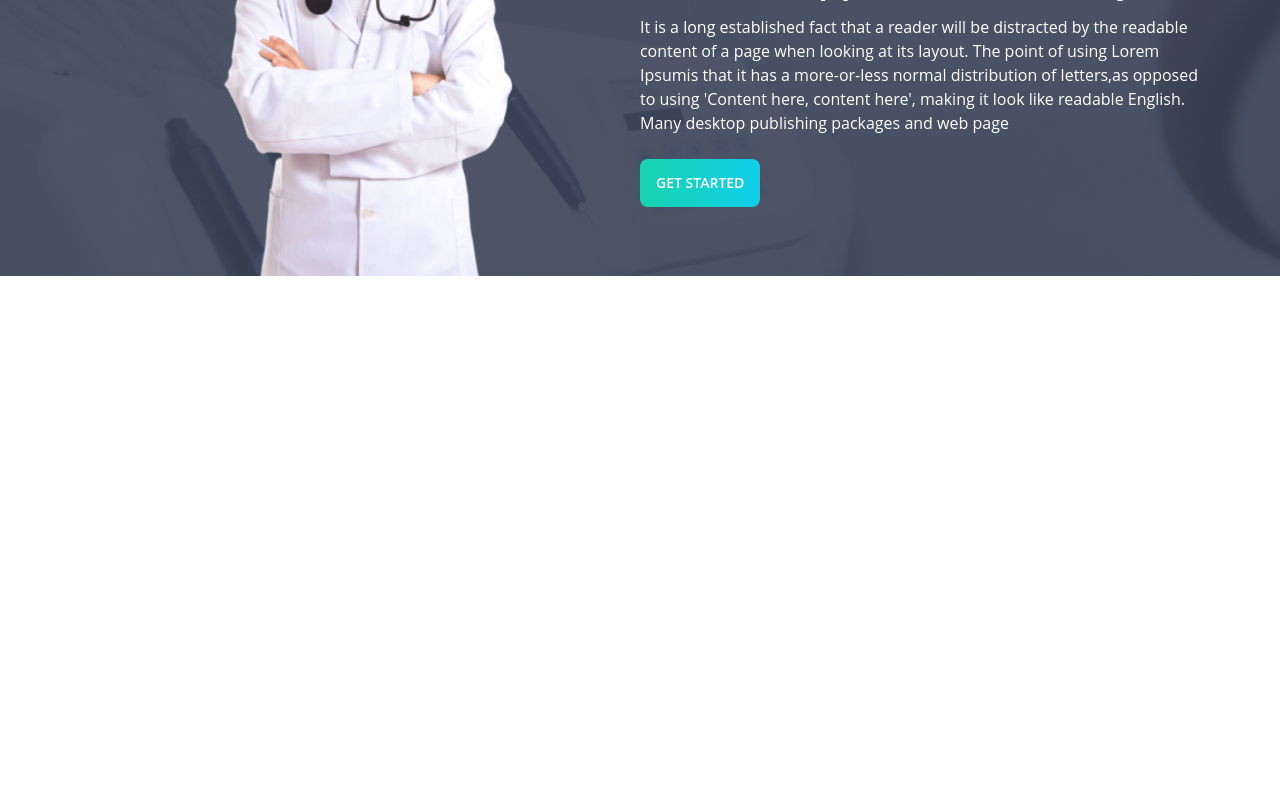
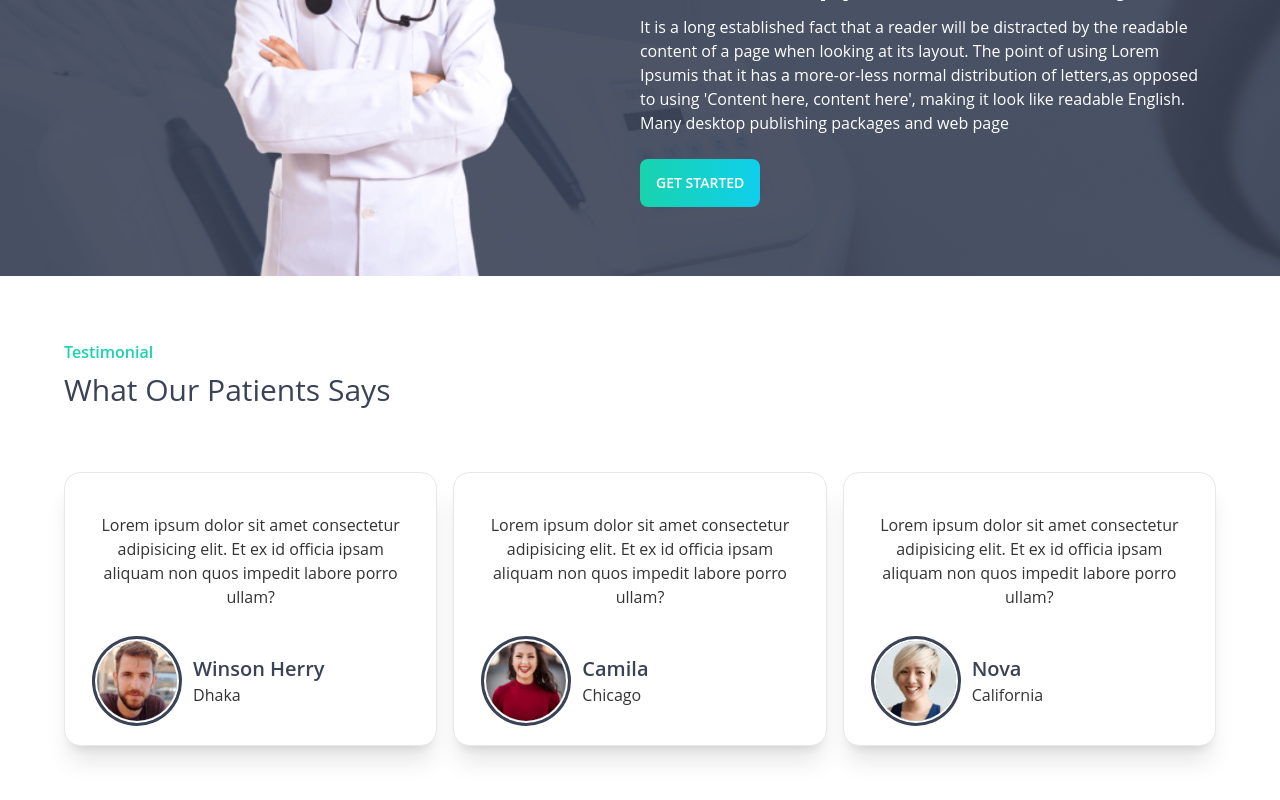
Before and after one commit to itsproali/caring-doctors-client, a React (Create React App) app: page / in a window 1280 px wide. Shown: the part 2817-3617 px from the top of the page. Before the commit the page ends 3093 px from the top, so only its background shows below. Built offline with nearby package versions, Linux system fonts and the light colour scheme.

Commit message:
Testimonial Added

```diff
--- a/src/Pages/Home/Home.js
+++ b/src/Pages/Home/Home.js
@@ -3,6 +3,7 @@ import Banner from "./Banner/Banner";
 import Treatment from "./Treatment";
 import Services from "./Service/Services";
 import HomeApt from "./HomeApt";
+import Testimonials from "./Testimonial/Testimonials";
 
 const Home = () => {
   return (
@@ -11,6 +12,7 @@ const Home = () => {
       <Services />
       <Treatment />
       <HomeApt />
+      <Testimonials/>
     </section>
   );
 };
--- /dev/null
+++ b/src/Pages/Home/Testimonial/Testimonial.js
@@ -0,0 +1,25 @@
+import React from "react";
+
+const Testimonial = ({ testimonial }) => {
+  const { img, name, city, description } = testimonial;
+  return (
+    <div class="card bg-base-100 shadow-xl p-6 border">
+      <div className="mt-4 mb-8 text-center">
+        <p className="">{description}</p>
+      </div>
+      <div className="flex items-center justify-start">
+        <div class="avatar ml-2">
+          <div class="w-20 rounded-full ring ring-primary ring-offset-base-100 ring-offset-2">
+            <img src={img} alt="person" />
+          </div>
+        </div>
+        <div class="ml-4">
+          <h2 class="text-xl font-semibold text-primary">{name}</h2>
+          <p>{city}</p>
+        </div>
+      </div>
+    </div>
+  );
+};
+
+export default Testimonial;
--- /dev/null
+++ b/src/Pages/Home/Testimonial/Testimonials.js
@@ -0,0 +1,47 @@
+import React from "react";
+import people1 from "../../../assets/images/people1.png";
+import people2 from "../../../assets/images/people2.png";
+import people3 from "../../../assets/images/people3.png";
+import Testimonial from "./Testimonial";
+
+const Testimonials = () => {
+  const testimonials = [
+    {
+      _id: 1,
+      name: "Winson Herry",
+      city: "Dhaka",
+      description:
+        "Lorem ipsum dolor sit amet consectetur adipisicing elit. Et ex id officia ipsam aliquam non quos impedit labore porro ullam?",
+      img: people1,
+    },
+    {
+      _id: 2,
+      name: "Camila",
+      city: "Chicago",
+      description:
+        "Lorem ipsum dolor sit amet consectetur adipisicing elit. Et ex id officia ipsam aliquam non quos impedit labore porro ullam?",
+      img: people2,
+    },
+    {
+      _id: 3,
+      name: "Nova",
+      city: "California",
+      description:
+        "Lorem ipsum dolor sit amet consectetur adipisicing elit. Et ex id officia ipsam aliquam non quos impedit labore porro ullam?",
+      img: people3,
+    },
+  ];
+  return (
+    <section className="parent my-16">
+      <h2 className="text-accent font-semibold">Testimonial</h2>
+      <h1 className="text-3xl text-primary my-2">What Our Patients Says</h1>
+      <div className="my-2 grid grid-cols-1 md:grid-cols-2 lg:grid-cols-3 gap-4 mt-16">
+        {testimonials.map((testimonial) => (
+          <Testimonial key={testimonial._id} testimonial={testimonial} />
+        ))}
+      </div>
+    </section>
+  );
+};
+
+export default Testimonials;
```
